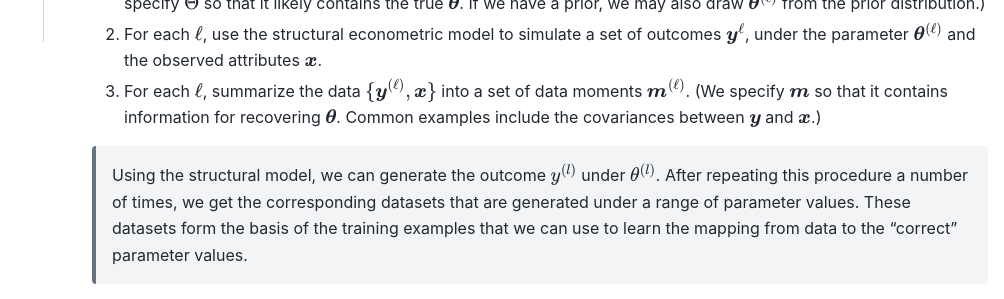
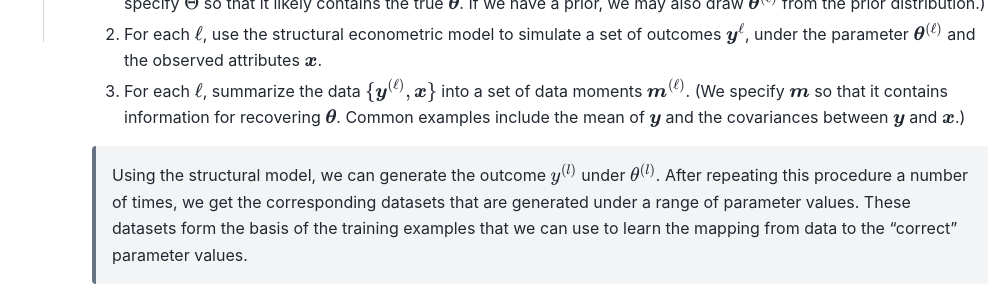
Before and after one commit to nnehome/nnehome.github.io, a Sphinx documentation site: the page built from docs/source/home/home.rst, in a window 1280 px wide. Shown: the part 1827-2126 px from the top of the page, without its empty margins (276-1280 px from the left). Built offline with Sphinx 7.4.7 and the PyData theme 0.15.4, drawn with Linux system fonts in a browser that asks for light colours.

Commit message:
some change

```diff
--- a/docs/source/home/home.rst
+++ b/docs/source/home/home.rst
@@ -62,7 +62,7 @@ Procedure
 
 2. For each :math:`\ell`, use the structural econometric model to simulate a set of outcomes :math:`\boldsymbol{y}^{\ell}`, under the parameter :math:`\boldsymbol{\theta}^{(\ell)}` and the observed attributes :math:`\boldsymbol{x}`.
 
-3. For each :math:`\ell`, summarize the data :math:`\{\boldsymbol{y}^{(\ell)}, \boldsymbol{x}\}` into a set of data moments :math:`\boldsymbol{m}^{(\ell)}`. (We specify :math:`\boldsymbol{m}` so that it contains information for recovering :math:`\boldsymbol{\theta}`. Common examples include the covariances between :math:`\boldsymbol{y}` and :math:`\boldsymbol{x}`.)
+3. For each :math:`\ell`, summarize the data :math:`\{\boldsymbol{y}^{(\ell)}, \boldsymbol{x}\}` into a set of data moments :math:`\boldsymbol{m}^{(\ell)}`. (We specify :math:`\boldsymbol{m}` so that it contains information for recovering :math:`\boldsymbol{\theta}`. Common examples include the mean of :math:`\boldsymbol{y}` and the covariances between :math:`\boldsymbol{y}` and :math:`\boldsymbol{x}`.)
 
  Using the structural model, we can generate the outcome :math:`y^{(l)}` under :math:`\theta^{(l)}`. After repeating this procedure a number of times, we get the corresponding datasets that are generated under a range of parameter values. These datasets form the basis of the training examples that we can use to learn the mapping from data to the "correct" parameter values.
 
```
